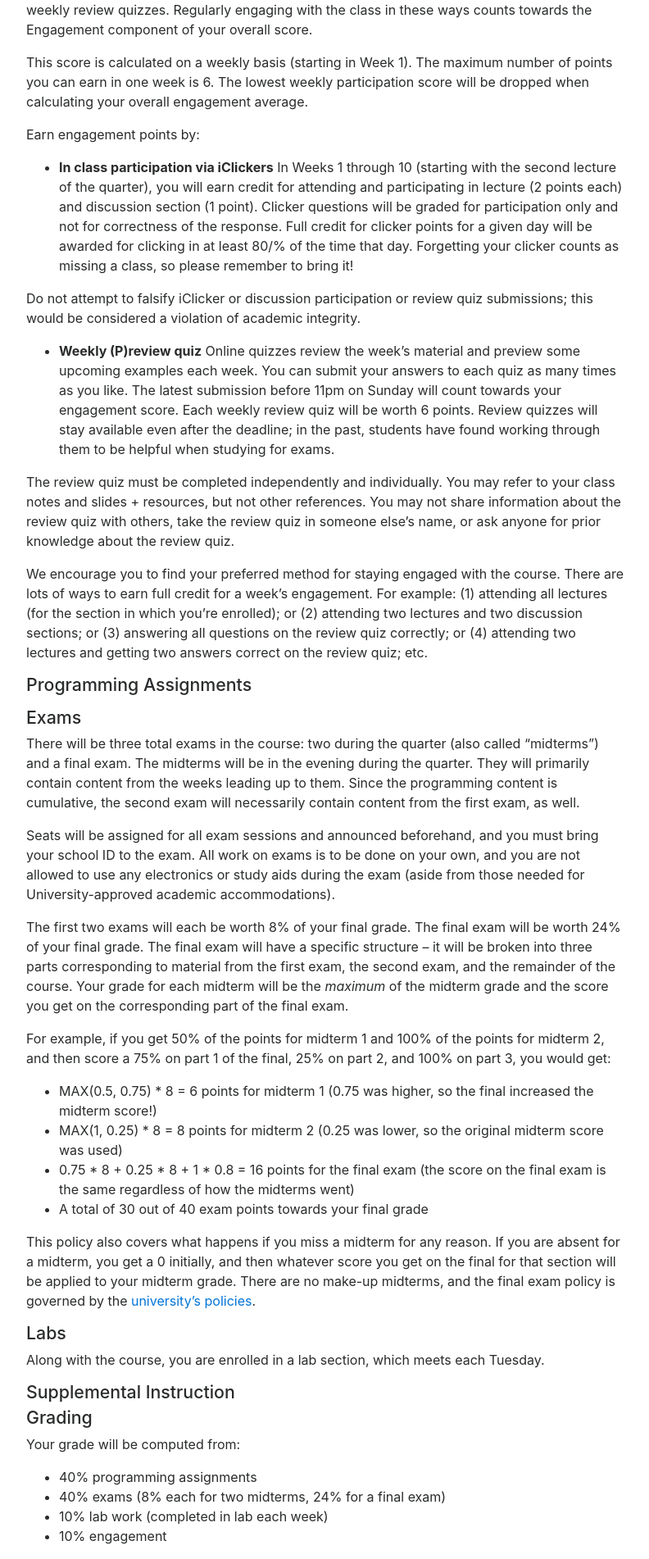
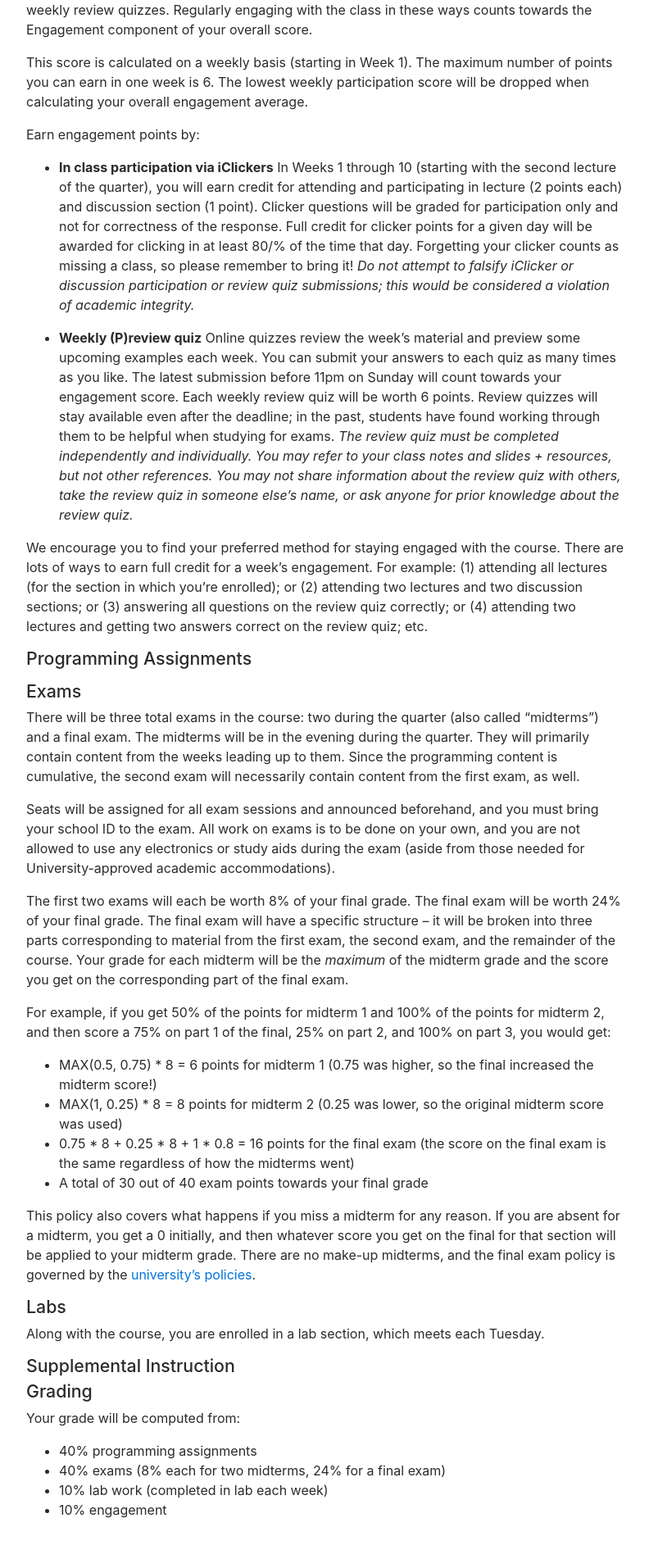
Before and after one commit to ucsd-cse8a-f18/ucsd-cse8a-f18.github.io, a Jekyll site: the page built from index.md, in a window 1280 px wide. Shown: the part 1906-3808 px from the top of the page at 82% size, without its empty margins (243-1035 px from the left). Built offline with Jekyll 4.4.1, drawn with Linux system fonts in a browser that asks for light colours; nearby versions of some CDN libraries; after the commit the page ends 3776 px from its top, so only the background shows below that.

```diff
--- a/index.md
+++ b/index.md
@@ -98,18 +98,15 @@ earn credit for attending and participating in lecture (2 points each) and discu
 Clicker questions will be graded for participation only and not for correctness of the response.
 Full credit for clicker points for a given day will be
 awarded for clicking in at least 80/% of the time that day. Forgetting your clicker counts as missing a class, so please
-remember to bring it!
-
-Do not attempt to falsify iClicker or discussion participation or review quiz submissions; this would be considered a violation of academic integrity.
+remember to bring it! _Do not attempt to falsify iClicker or discussion participation or review quiz submissions; this would be considered a violation of academic integrity._
 
 * __Weekly (P)review quiz__ Online quizzes review the week's material and preview some upcoming examples each week. You can
 submit your answers to each quiz as many times as you like. The latest submission before 11pm on Sunday will count towards
 your engagement score. Each weekly review quiz will be worth 6 points.  Review quizzes will stay available even after the
 deadline; in the past, students have found working through them to be helpful when studying for exams.
-
-The review quiz must be completed independently and individually. You may refer to your class notes and slides + resources,
+_The review quiz must be completed independently and individually. You may refer to your class notes and slides + resources,
 but not other references. You may not share information about the review quiz with others, take the review quiz in someone
-else's name, or ask anyone for prior knowledge about the review quiz.
+else's name, or ask anyone for prior knowledge about the review quiz._
 
 
 We encourage you to find your preferred method for staying engaged with the course.  There are lots of ways to earn
```
